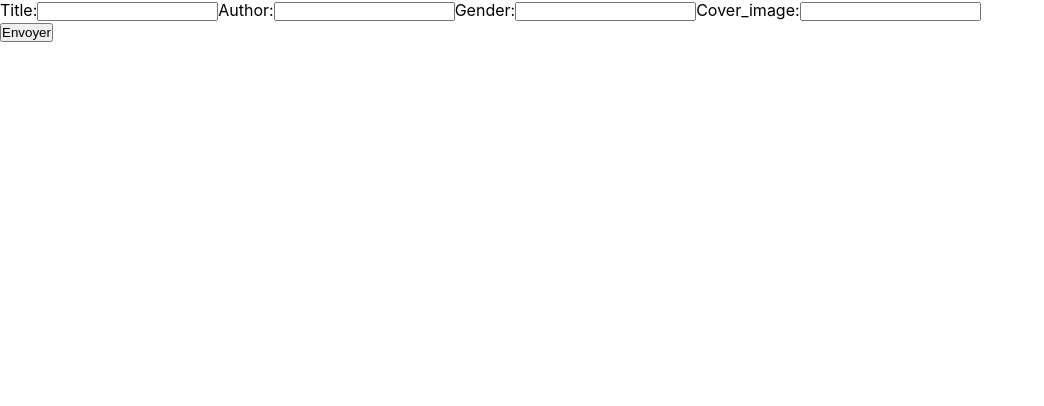
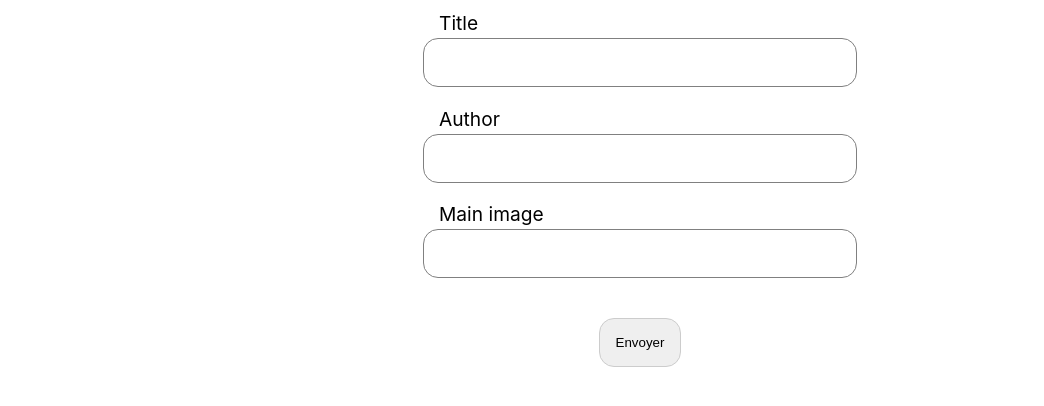
Before and after one commit to ln56b/nodeJS-express-react-comics, a React (Create React App) app in the folder front/: page /form in a window 1280 px wide. Shown: the top 406 px of the page, without its empty margins (0-1044 px from the left). Built offline with nearby package versions, Linux system fonts and the light colour scheme.

Commit message:
functional form for post

```diff
--- a/front/src/App.jsx
+++ b/front/src/App.jsx
@@ -2,14 +2,14 @@ import React from 'react';
 import { Route, Switch } from 'react-router-dom';
 import FetchAllComics from './components/ComicsGallery/FetchAllComics';
 import FetchComic from './components/ComicContent/FetchComic';
-import Form from './components/EditorForm/Form'
+import PostForm from './components/EditorForm/PostForm'
 
 function App() {
   return (
     <Switch>
       <Route exact path="/" component={FetchAllComics} />
       <Route path="/comics/:id" component={FetchComic} />
-      <Route path="/form" component={Form} />
+      <Route path="/form" component={PostForm} />
     </Switch>
   );
 }
--- a/front/src/components/ComicsGallery/ComicsGallery.css
+++ b/front/src/components/ComicsGallery/ComicsGallery.css
@@ -4,7 +4,7 @@
 }
 
 .generic-h2-title {
-  font-size: 3rem;
+  font-size: 2.5rem;
   margin: 1rem;
   text-align: center;
 }
--- a/front/src/components/ComicsGallery/ComicsGallery.jsx
+++ b/front/src/components/ComicsGallery/ComicsGallery.jsx
@@ -1,11 +1,12 @@
 import React, {  Fragment } from 'react';
 import { Link } from 'react-router-dom';
 import './ComicsGallery.css'
+import PostForm from '../EditorForm/PostForm';
 
 const Comics = ({ comics }) => {
   return (
     <Fragment>
-      <h2 className="generic-h2-title">BD du moment</h2>
+      <h2 className="generic-h2-title">Les dernières BD partagées</h2>
       <div className="comics-gallery-container">
         {comics.map(comic =>
         <Link to={`/comics/${comic.id}`}>
@@ -15,6 +16,9 @@ const Comics = ({ comics }) => {
         </Link>
           )}
       </div>
+      <h2 className="generic-h2-title">Partagez vos BD préférées</h2>
+      <PostForm />
+
     </Fragment>
   );
 }
--- /dev/null
+++ b/front/src/components/EditorForm/Form.css
@@ -0,0 +1,44 @@
+.form-container {
+  align-items: center;
+  display: flex;
+  flex-direction: column;
+}
+
+.form-field {
+  display: flex;
+  flex-direction: column;
+  margin: 0.5rem 1rem;
+}
+
+.form-label {
+  align-self: flex-start;
+  font-size: 1.2rem;
+  padding: 0.2rem 1rem;
+}
+
+.form-input {
+  align-self: center;
+  border: 1px solid grey;
+  border-radius: 15px;
+  padding: 1rem;
+  width: 15rem;
+}
+
+.form-button {
+  border: 1px solid #ccc;
+  border-radius: 15px;
+  margin: 2rem 0;
+  padding: 1rem;
+}
+
+@media screen and (min-width: 768px) {
+
+  .form-input {
+   width: 25rem;
+  }
+
+  .form-button:hover {
+    background: #ccc;
+    color: white;
+  }
+}
--- a/front/src/components/EditorForm/Form.jsx
+++ b/front/src/components/EditorForm/Form.jsx
@@ -1,74 +1,47 @@
-import React, { Fragment, useState } from 'react';
-import axios from 'axios';
-
-const Form = props => {
-  const [form, setForm] = useState({
-    title: '',
-    author: '',
-    gender: '',
-    cover_image: ''
-  });
-
-  const handleChange = e => {
-    setForm({
-      ...form,
-      [e.target.name]: e.target.value
-    });
-  };
-
-  const handleSubmit = e => {
-    e.preventDefault();
-    const form = this.state.form
-
-    axios.post('genders/:genderId/comics', { form })
-    .then(res => {
-      console.log(res);
-      console.log(res.data);
-    })
-  }
+import React, { Fragment } from 'react';
+import './Form.css'
 
 
+const Form = ({ title, author, cover_image, onChange, onSubmit }) => {
     return (
       <Fragment>
-      <form onSubmit={handleSubmit}>
-        <label>
-        Title:
-        </label>
+      <form className="form-container" onSubmit={onSubmit}>
+
+        <div className="form-field">
+          <label className="form-label">Title</label>
           <input
+            className="form-input"
+            onChange={onChange}
+            name="title"
             type="text"
-          value={form.title}
-          onChange={handleChange}
-          name="title"
+            value={title}
             />
-        <label>
-        Author:
-        </label>
+        </div>
+
+        <div className="form-field">
+          <label className="form-label">Author</label>
           <input
+            className="form-input"
+            onChange={onChange}
+            name="author"
             type="text"
-          value={form.author}
-          onChange={handleChange}
-          name="author"
+            value={author}
           />
-        <label>
-        Gender:
-        </label>
+        </div>
+
+        <div className="form-field">
+          <label className="form-label">Main image</label>
           <input
+            className="form-input"
+            onChange={onChange}
+            name="cover_image"
             type="text"
-          value={form.gender}
-          onChange={handleChange}
-          name="gender"
+            value={cover_image}
           />
-        <label>
-        Cover_image:
-        </label>
-        <input
-          type="text"
-          value={form.cover_image}
-          onChange={handleChange}
-          name="cover_image"
-          />
+        </div>
+
+        <button className="form-button" type="submit">Envoyer</button>
       </form>
-      <button onClick = {props.postComic} >Envoyer</button>
     </Fragment>
     )
 }
--- /dev/null
+++ b/front/src/components/EditorForm/PostForm.jsx
@@ -0,0 +1,41 @@
+import React, { Component } from 'react';
+import axios from 'axios';
+import Form from './Form';
+
+class PostForm extends Component {
+  constructor(props) {
+    super(props);
+    this.state = {
+        title:'',
+        author: '',
+        cover_image:''
+    };
+    this.handleChange = this.handleChange.bind(this);
+    this.handleSubmit = this.handleSubmit.bind(this);
+  };
+
+  handleChange(e) {
+    console.log(e.target.name);
+    const { name, value } = e.target;
+    this.setState({
+      [name]: value
+    });
+  };
+
+  handleSubmit(e) {
+    e.preventDefault();
+    alert('Merci pour votre partage')
+    axios.post('/api/comics', this.state )
+    .then(res => console.log(res.data))
+  };
+
+  render() {
+    return (
+      <div>
+      <Form title={this.state.title} author={this.state.author} cover_image={this.state.cover_image} onChange={this.handleChange} onSubmit={this.handleSubmit} />
+    </div>
+    );
+  }
+}
+
+export default PostForm;
```
Also changed, not shown: 2 other files (tests, documents, lock files or other folders). Lines whose indentation alone changed are shown as unchanged.
